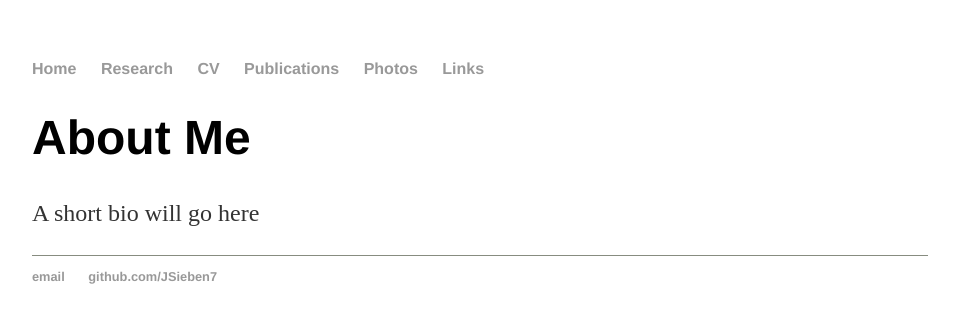
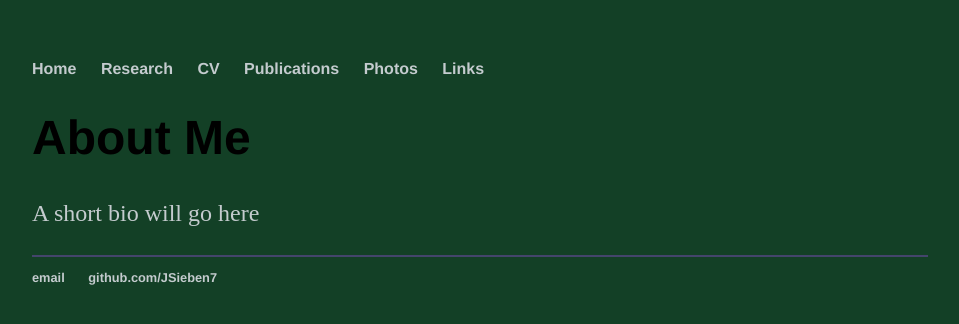
Before and after one commit to JSieben7/JSieben7.github.io, a Jekyll site: the page built from index.html, in a window 1280 px wide. Shown: the top 324 px of the page, without its empty margins (160-1119 px from the left). Built offline with Jekyll 4.4.1, drawn with Linux system fonts in a browser that asks for light colours.

Commit message:
Update main.css
colour changes

```diff
--- a/css/main.css
+++ b/css/main.css
@@ -1,6 +1,7 @@
 body {
     margin: 60px auto;
     width: 70%;
+    background: #134026;
 }
 nav ul, footer ul {
     font-family:'Helvetica', 'Arial', 'Sans-Serif';
@@ -14,10 +15,11 @@ nav ul li, footer ul li {
 }
 a {
     text-decoration: none;
-    color: #999;
+    color: #c4cbce;
 }
 a:hover {
     text-decoration: underline;
+    color: #6f81b4;
 }
 h1 {
     font-size: 3em;
@@ -26,10 +28,10 @@ h1 {
 p {
     font-size: 1.5em;
     line-height: 1.4em;
-    color: #333;
+    color: #c4cbce;
 }
 footer {
-    border-top: 1px solid #878C80;
+    border-top: 2px solid #44456c;
     font-size: .8em;
 }
 
```
